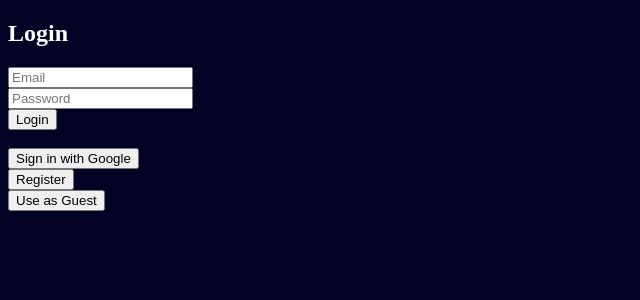
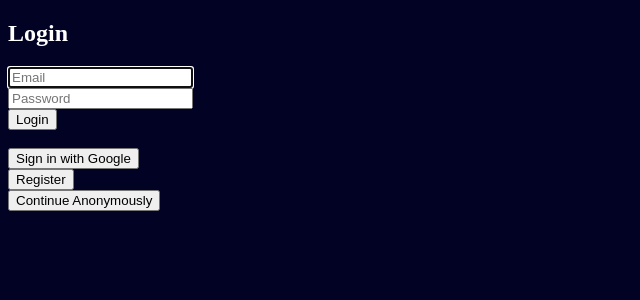
Before and after one commit to mobasshirCode/finance-reaper, a React (Vite) app: page / in a window 1280 px wide. Shown: the top 300 px of the page, without its empty margins (0-640 px from the left). Built offline with nearby package versions, Linux system fonts and the light colour scheme; no server answers.

Commit message:
Register page and Guest mode

```diff
--- a/src/App.jsx
+++ b/src/App.jsx
@@ -10,14 +10,12 @@ import Dashboard from './pages/Dashboard';
 
 function App() {
   const [user, setUser] = useState(null);
-  const [isGuest, setIsGuest] = useState(false);
   const navigate = useNavigate();
 
   useEffect(() => {
     const unsubscribe = onAuthStateChanged(auth, (firebaseUser) => {
       setUser(firebaseUser);
       if (firebaseUser) {
-        setIsGuest(false);
         navigate("/dashboard");
       }
     });
@@ -25,19 +23,13 @@ function App() {
     return () => unsubscribe();
   }, []);
 
-  const handleUseAsGuest = () => {
-    setUser(null);
-    setIsGuest(true);
-    navigate("/dashboard");
-  };
-
 
   return (
     <>
     <Routes>
-    <Route path='/' element={<Login handleUseAsGuest={handleUseAsGuest} />} />
+    <Route path='/' element={<Login />} />
     <Route path='/register' element={<Register />} />
-    <Route path='/dashboard' element={<Dashboard user={user} isGuest={isGuest} />} />
+    <Route path='/dashboard' element={<Dashboard user={user} />} />
     </Routes>
     </>
   )
--- a/src/pages/Dashboard.jsx
+++ b/src/pages/Dashboard.jsx
@@ -1,9 +1,14 @@
 import React from 'react'
+import { auth } from '../firebase/firebaseConfig'
 
 function Dashboard() {
+    const user = auth.currentUser;
+
   return (
     <div>
-      <p>Hello, Welcome to the Finance Reaper Dashboard</p>
+      <h2>
+        {user?.isAnonymous ? "Welcome, Guest..!" : `Welcome, ${user.email}`}
+      </h2>
     </div>
   )
 }
--- a/src/pages/Login.jsx
+++ b/src/pages/Login.jsx
@@ -1,6 +1,6 @@
 import React, { useState } from 'react'
 import { auth, googleProvider } from '../firebase/firebaseConfig'
-import { signInWithEmailAndPassword, signInWithPopup } from 'firebase/auth'
+import { signInWithEmailAndPassword, signInWithPopup, signInAnonymously, signOut } from 'firebase/auth'
 import { useNavigate } from 'react-router-dom'
 
 function Login({ handleUseAsGuest }) {
@@ -24,14 +24,24 @@ function Login({ handleUseAsGuest }) {
             alert(error.message);
         }
     }
+    const handleGuest = async (e) => {
+        if (auth.currentUser) {
+            await signOut(auth);
+        }
+        try {
+            await signInAnonymously(auth);
+        } catch (error) {
+            alert(error.message);
+        }
+    }
 
   return (
     <div>
         <h2>Login</h2>
       <form>
-        <input type="email" placeholder='Email' value={email} required onChange={(e) => setEmail(e.target.value)}></input>
+        <input type="email" autoFocus placeholder='Email' value={email} required onChange={(e) => setEmail(e.target.value)} />
         <br />
-        <input type="password" placeholder='Password' value={password} required onChange={(e) => setPassword(e.target.value)}></input>
+        <input type="password" placeholder='Password' value={password} required onChange={(e) => setPassword(e.target.value)} />
         <br />
         <button type='submit' onClick={handleLogin}>Login</button>
       </form>
@@ -40,7 +50,7 @@ function Login({ handleUseAsGuest }) {
       <br />
         <button onClick={() => navigate("/register")}>Register</button>
         <br />
-        <button onClick={handleUseAsGuest}>Use as Guest</button>
+        <button onClick={handleGuest}>Continue Anonymously</button>
     </div>
   )
 }
--- a/src/pages/Register.jsx
+++ b/src/pages/Register.jsx
@@ -1,9 +1,45 @@
-import React from 'react'
+import React, { useState } from 'react'
+import { auth, googleProvider } from '../firebase/firebaseConfig'
+import { createUserWithEmailAndPassword, signInWithPopup, signInAnonymously } from 'firebase/auth'
+import { useNavigate } from 'react-router-dom'
 
 function Register() {
+    const [email, setEmail] = useState("");
+    const [password, setPassword] = useState("");
+    const navigate = useNavigate();
+
+    const handleRegister = async (e) => {
+        e.preventDefault;
+        try {
+            await createUserWithEmailAndPassword(auth, email, password);
+        } catch (error) {
+            alert(error.message);
+        }
+    }
+    const signInWithGoogle = async (e) => {
+        e.preventDefault;
+        try {
+            await signInWithPopup(auth, googleProvider);
+        } catch (error) {
+            alert(error.message);
+        }
+    }
+
   return (
     <div>
-
+      <h2>Sign up</h2>
+      <form>
+        <input autoFocus type="email" placeholder='Email' required onChange={(e) => setEmail(e.target.value)} />
+        <br />
+        <input type="password" placeholder='Password' required onChange={(e) => setPassword(e.target.value)} />
+        <br />
+        <button onClick={handleRegister}>Register</button>
+      </form>
+      <br />
+        <button onClick={signInWithGoogle}>Sign in with Google</button>
+      <br />
+      <p>Already have an account? </p>
+        <button onClick={() => navigate("/")}>Login</button>
     </div>
   )
 }
```
